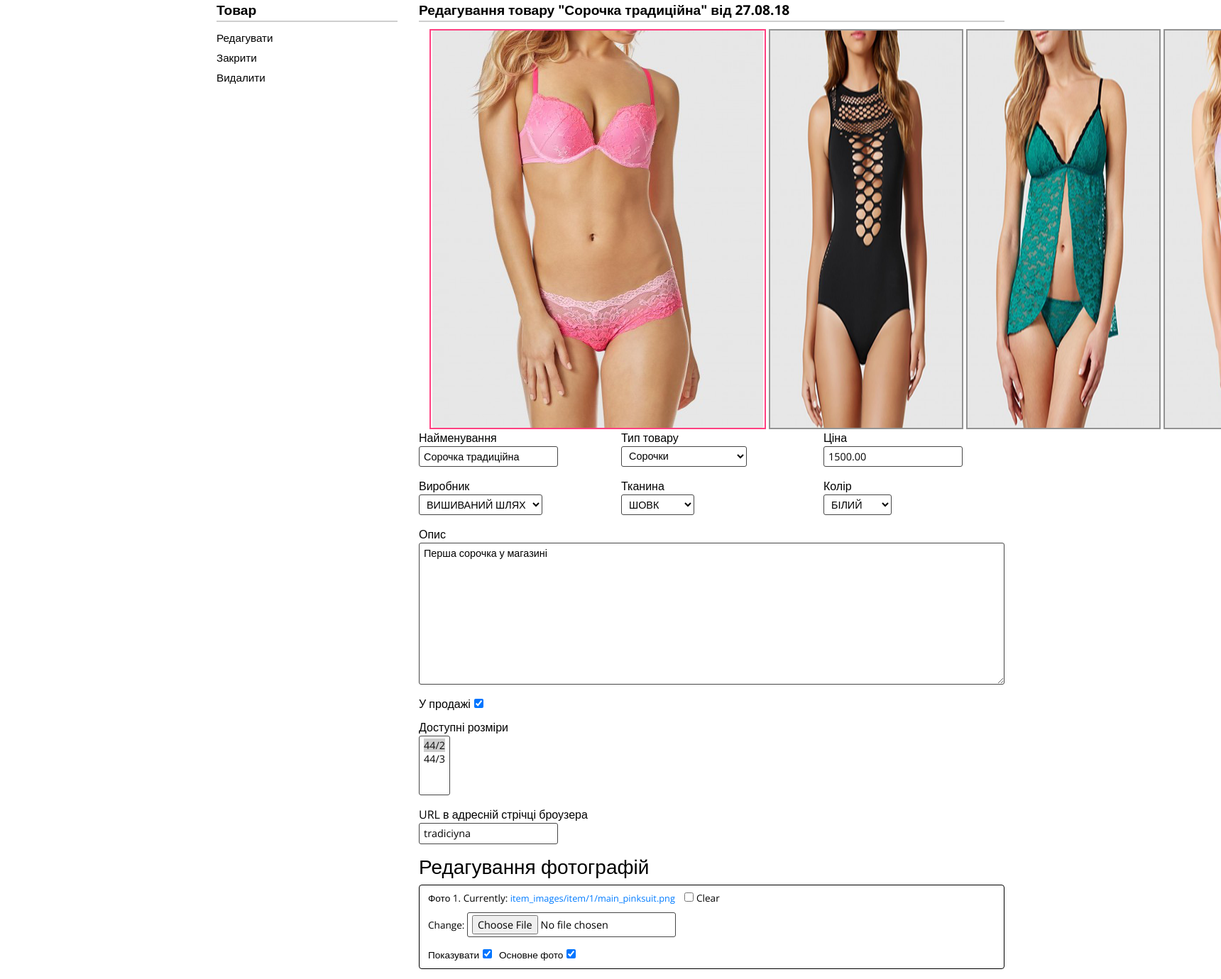
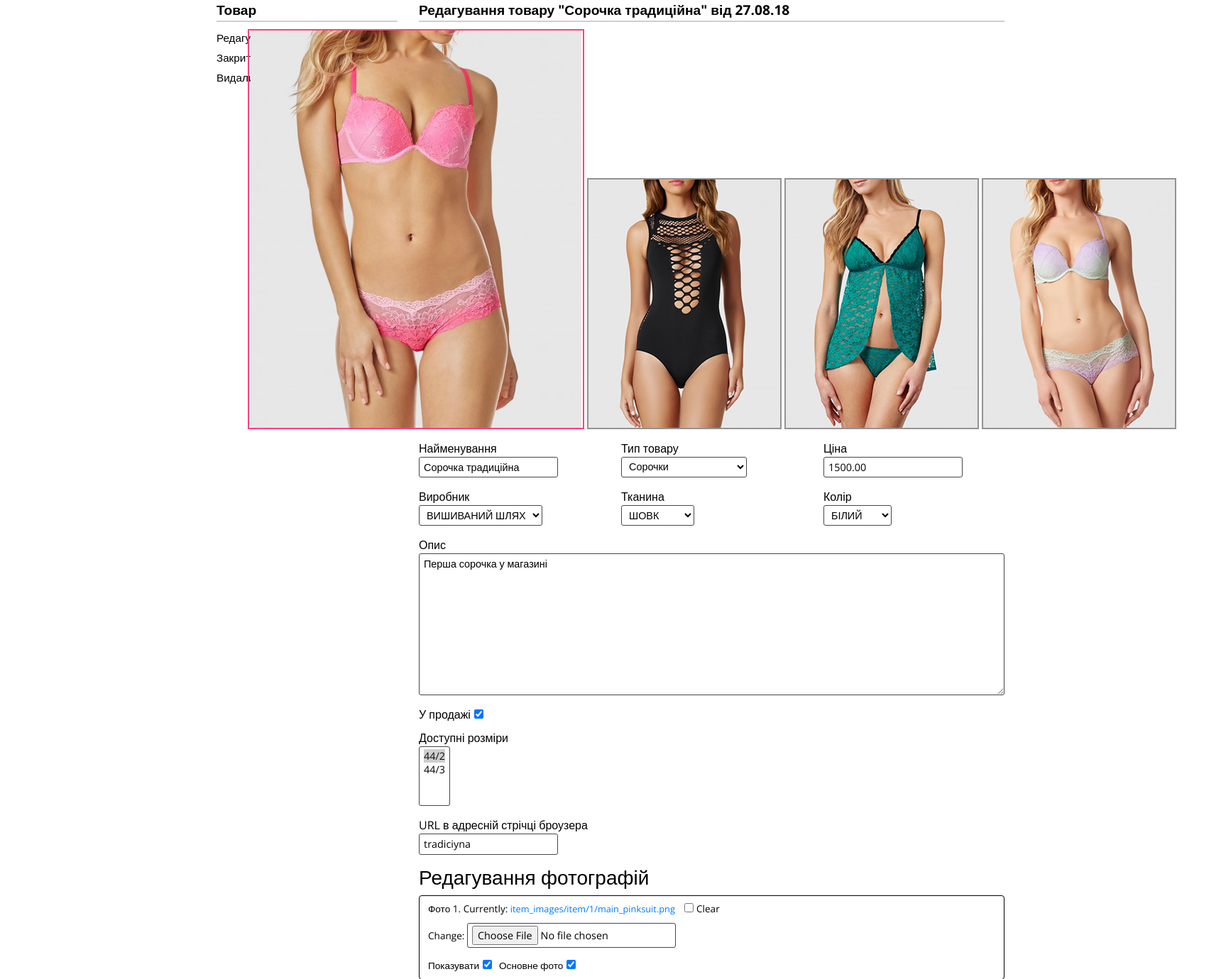
Before and after one commit to biryukov-m/craft-shop, a Django app: page /adm/product/101 in a window 1720 px wide; the page is wider, and only the part inside the window is pictured. Shown: the part 88-1468 px from the top of that part at 71% size. Run offline with Django 3.2, Linux system fonts and the light colour scheme; data comes from the database, SQL or seed files in the repository; both versions use the stored data as it was after the commit; some libraries are stand-ins or nearby versions.

Commit message:
Исправлен баг с невозможностью сохранения формы: нужно было в шаблоне из формсэта вызвать скрытые поля. А так же исправлен баг, где в get_upload_path модели ItemImages использовалась старая структура сохранения файлов по пути, которые брались на основе EAV, которая уже не используется. Осталась проблема с удалением картинки в форме через inline formset factory. Удаляется только путь. Обьект модели остается. Из-за чего возникает баг при доступе к URL картинки в шаблонах. Нужно сделать так, чтобы не только путь затирался, а и удалялся сам обьект, и удалялся файл.

```diff
--- a/custom_admin/static/custom_admin/css/admin_main.css
+++ b/custom_admin/static/custom_admin/css/admin_main.css
@@ -402,18 +402,23 @@ a:hover {
   font-size: 0.9rem;
   padding: 3px 6px;
 }
-.main-layout .main .content .product-detail .product-images {
+.main-layout .main .content .product-detail .product-images .wrapper {
   display: flex;
+  align-items: flex-end;
+  justify-content: center;
+  margin-bottom: 15px;
 }
-.main-layout .main .content .product-detail .product-images img {
-  display: block;
-  width: 100%;
+.main-layout .main .content .product-detail .product-images .wrapper img {
+  width: auto;
+  height: 100%;
+  max-width: 100%;
+  display: inline-block;
   border: 2px solid #939393;
 }
-.main-layout .main .content .product-detail .product-images img.main {
+.main-layout .main .content .product-detail .product-images .wrapper img.main {
   border: 2px solid #ff4081;
 }
-.main-layout .main .content .product-detail .product-images img:not(:last-of-type) {
+.main-layout .main .content .product-detail .product-images .wrapper img:not(:last-of-type) {
   margin-right: 4px;
 }
 .main-layout .main .content .product-detail form.product-edit input {
--- a/custom_admin/static/custom_admin/css/admin_main.sass
+++ b/custom_admin/static/custom_admin/css/admin_main.sass
@@ -356,15 +356,21 @@ a:hover
             padding: 3px 6px
       .product-detail
         .product-images
-          display: flex
-          img
-            display: block
-            width: 100%
-            border: 2px solid $light
-            &.main
-              border: 2px solid $highlight
-            &:not(:last-of-type)
-              margin-right: 4px
+          .wrapper
+            display: flex
+            align-items: flex-end
+            justify-content: center
+            margin-bottom: 15px
+            img
+              width: auto
+              height: 100%
+              max-width: 100%
+              display: inline-block
+              border: 2px solid $light
+              &.main
+                border: 2px solid $highlight
+              &:not(:last-of-type)
+                margin-right: 4px
         form.product-edit
           input
             max-width: 100%
--- a/custom_admin/views.py
+++ b/custom_admin/views.py
@@ -123,8 +123,11 @@ class ProductDetail(View):
 
     def post(self, request, product_code, *args, **kwargs):
         product = get_object_or_404(Item, code=product_code)
-        product_form = ProductForm(request.POST, instance=product, prefix='product')
+        product_form = ProductForm(request.POST, request.FILES, instance=product, prefix='product')
         image_formset = ImageFormset(request.POST, request.FILES, instance=product, prefix='images')
+        print(image_formset.errors)
+        print(image_formset.deleted_forms)
+
         if image_formset.is_valid() and product_form.is_valid():
             image_formset.save()
             product_form.save()
--- a/product/models.py
+++ b/product/models.py
@@ -12,10 +12,16 @@ from properties import models as properties
 
 
 def get_upload_path(instance, filename):
+    print("Saving uploaded image to:")
+    print(os.path.join(
+        'item_images',
+        "item",
+        "{}".format(instance.item_related.id),
+        filename))
     return os.path.join(
         'item_images',
-        "{}".format(instance.content_type.model),
-        "{}".format(instance.object_id),
+        "item",
+        "{}".format(instance.item_related.id),
         filename
     )
 
--- a/templates/custom_admin/product_detail.html
+++ b/templates/custom_admin/product_detail.html
@@ -15,12 +15,13 @@
         <div class="col-sm-12">
             <div class="header">Редагування товару "{{ product.name }}" від {{ product.created | date:"j.m.y" }}</div>
             <div class="product-images col-sm-12">
-                <img class="main" src="{{ product.get_image_basic.url }}" title="{{ product.get_image_basic }}">
-                {% for image in product.get_images_extra %}
-                    <img src="{{ image.image.url }}" title="{{ image.image }}">
-                {% endfor %}
+                <div class="wrapper">
+                    <img class="main" src="{{ product.get_image_basic.url|default_if_none:'#' }}" title="{{ product.get_image_basic }}">
+                    {% for image in product.get_images_extra %}
+                        <img src="{{ image.image.url|default_if_none:'#' }}" title="{{ image.image }}">
+                    {% endfor %}</div>
             </div>
-            <form class="product-edit" autocomplete="off" action="" method="post">
+            <form class="product-edit" autocomplete="off" action="" method="POST" enctype="multipart/form-data">
                 {% csrf_token %}
                 {{ product_form.non_field_errors }}
                 <div class="row">
@@ -85,7 +86,11 @@
                     </div>
                 </div>
                 <h3>Редагування фотографій</h3>
+                {{ image_formset.management_form }}
                 {% for form in image_formset %}
+                    {% for hidden in form.hidden_fields %}
+                        {{ hidden }}
+                    {% endfor %}
                     <div class="image-admin-fieldset">
                         <div class="image-admin-field file">
                             <label for="{{ form.image.id_for_label }}">Фото {{ forloop.counter }}.</label>
@@ -106,4 +111,5 @@
                 <button>Зберегти</button>
             </form>
         </div>
+    </div>
 {% endblock %}
```
Also changed, not shown: db.sqlite3, orders/migrations/0043_auto_20191111_1236.py (added), product/migrations/0025_auto_20191111_1307.py (added), product/migrations/0026_auto_20191111_1406.py (added), 1 other file.
